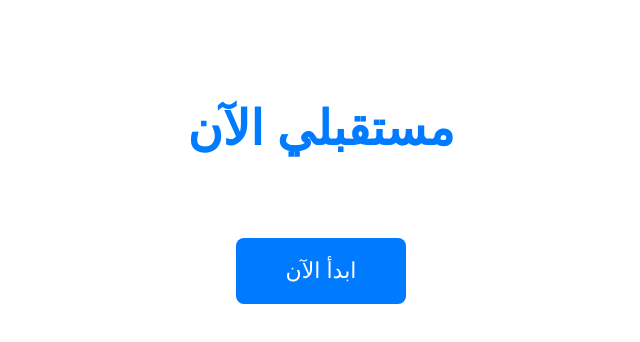
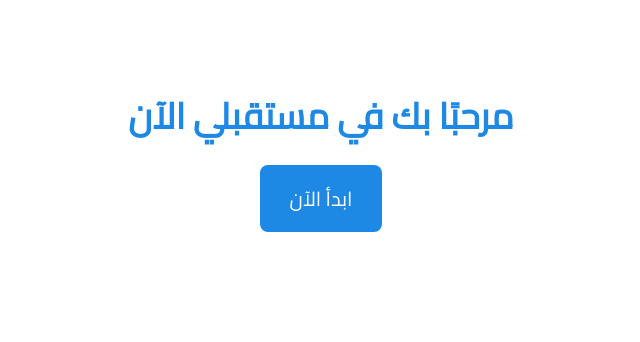
Before and after one commit to A96sl/Mustaqbali, a plain HTML site: page index.html in a window 1280 px wide. Shown: the whole page, without its empty margins (319-959 px from the left). Drawn offline with Linux system fonts and the light colour scheme.

Commit message:
index.html

```diff
--- a/index.html
+++ b/index.html
@@ -1,48 +1,39 @@
 <!DOCTYPE html>
-<html lang="ar" dir="rtl">
+<html lang="ar">
 <head>
   <meta charset="UTF-8">
   <title>مستقبلي الآن</title>
+  <link href="https://fonts.googleapis.com/css2?family=Cairo&display=swap" rel="stylesheet">
   <style>
     body {
-      margin: 0;
+      background-color: #ffffff;
       font-family: 'Cairo', sans-serif;
-      color: #333;
       text-align: center;
-      background-color: white;
+      padding: 50px;
     }
-
     h1 {
-      margin-top: 100px;
-      font-size: 48px;
-      color: #007BFF;
+      color: #1e88e5;
+      font-size: 36px;
+      margin-bottom: 30px;
     }
-
-    .start-button {
-      margin-top: 50px;
-      padding: 20px 50px;
-      background: #007BFF;
-      border: none;
+    a {
+      background-color: #1e88e5;
+      color: white;
+      padding: 15px 30px;
+      text-decoration: none;
       border-radius: 8px;
-      font-size: 22px;
-      color: white;
-      cursor: pointer;
+      font-size: 20px;
       transition: 0.3s;
     }
-
-    .start-button:hover {
-      background: #0056b3;
+    a:hover {
+      background-color: #1565c0;
     }
-
   </style>
 </head>
 <body>
 
-  <h1>مستقبلي الآن</h1>
-
-  <a href="goals.html">
-    <button class="start-button">ابدأ الآن</button>
-  </a>
+  <h1>مرحبًا بك في مستقبلي الآن</h1>
+  <a href="goals.html">ابدأ الآن</a>
 
 </body>
 </html>
```
